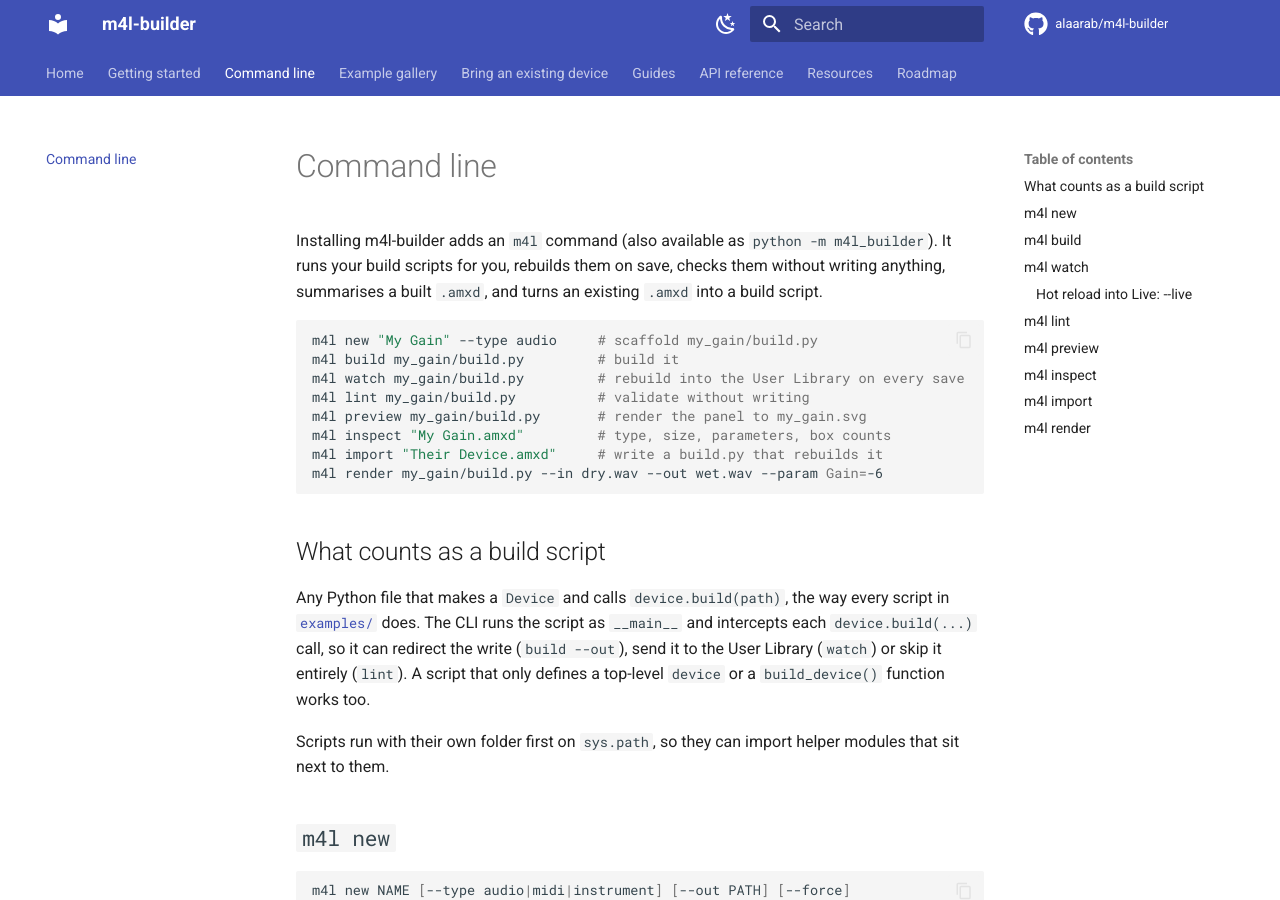
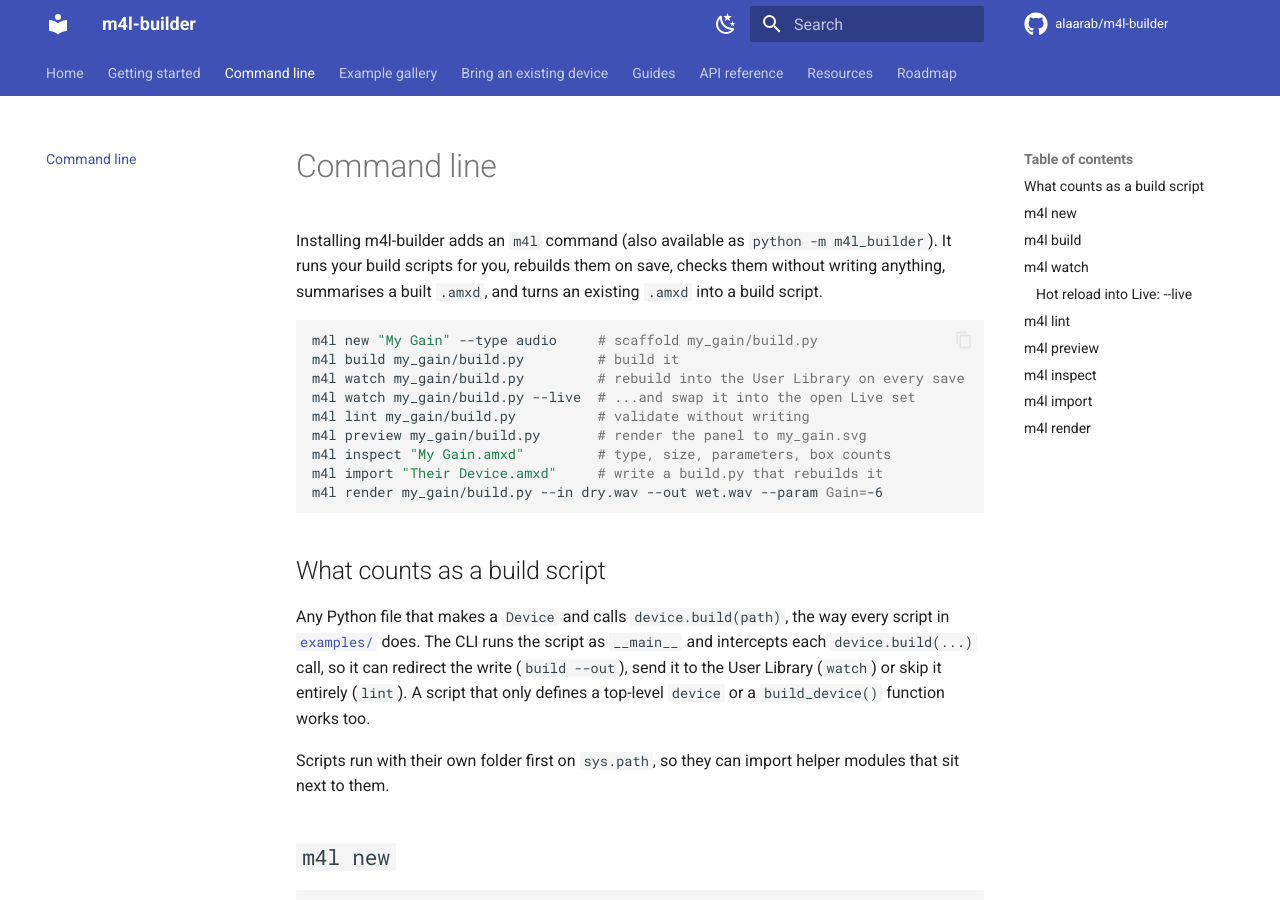
Before and after one commit to alaarab/m4l-builder, an MkDocs documentation site: the page built from docs/cli.md, in a window 1280 px wide and 900 px high. Built offline with MkDocs 1.6.1 and Material for MkDocs 9.7.7, drawn with Linux system fonts in a browser that asks for light colours; comment, search, counter and statistics services are not loaded.

Commit message:
docs: list watch --live in the CLI quick reference

```diff
--- a/docs/cli.md
+++ b/docs/cli.md
@@ -9,6 +9,7 @@ turns an existing `.amxd` into a build script.
 m4l new "My Gain" --type audio     # scaffold my_gain/build.py
 m4l build my_gain/build.py         # build it
 m4l watch my_gain/build.py         # rebuild into the User Library on every save
+m4l watch my_gain/build.py --live  # ...and swap it into the open Live set
 m4l lint my_gain/build.py          # validate without writing
 m4l preview my_gain/build.py       # render the panel to my_gain.svg
 m4l inspect "My Gain.amxd"         # type, size, parameters, box counts
```
